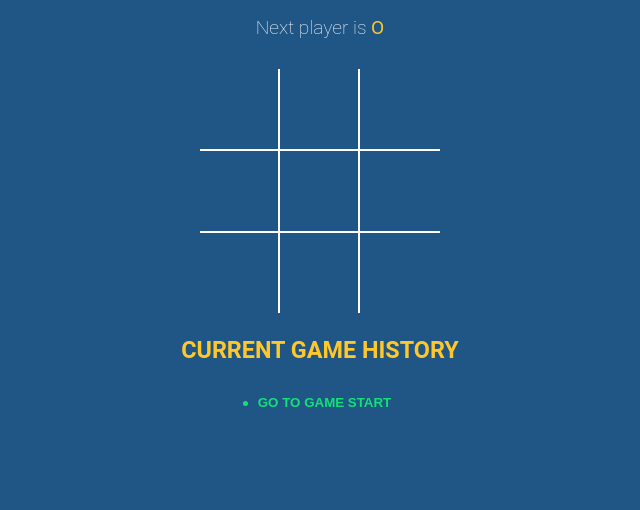
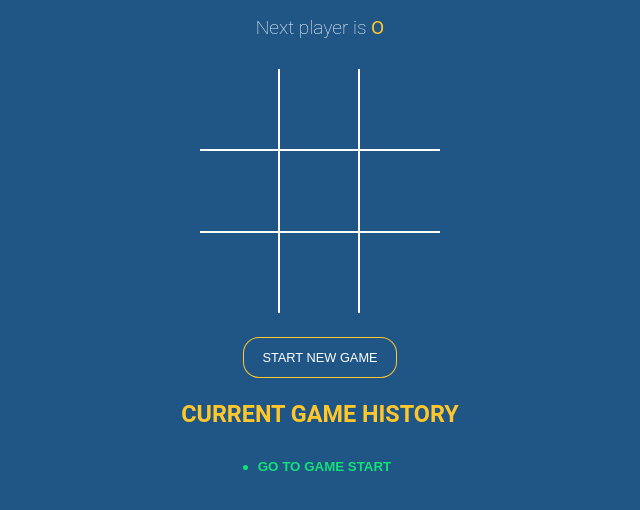
Before and after one commit to Ani1cj/tictactoe-game, a React (Vite) app: page / in a window 1280 px wide. Shown: the top 510 px of the page, without its empty margins (320-960 px from the left). Built offline with nearby package versions, Linux system fonts and the light colour scheme.

Commit message:
added button

```diff
--- a/src/App.jsx
+++ b/src/App.jsx
@@ -56,10 +56,19 @@
     setCurrentMove(move);
   };
 
+   const onNewGameStart = () => {
+    setHistory(NEW_GAME);
+    setCurrentMove(0);
+   }
+
   return (
     <div className="app">
       <StatusMessage winner={winner} gamingBoard={gamingBoard} />
     <Board squares={gamingBoard.squares} handleSquareClick={handleSquareClick}/>
+
+    <button type='button' onClick={onNewGameStart} className={
+      `btn-reset ${ winner ? `active` : ``}`
+    }>START NEW GAME</button>
     <h3 className="text-orange">CURRENT GAME HISTORY</h3>
     <History history={history} moveTo={moveTo} currentMove={currentMove}/>
     </div>
```
